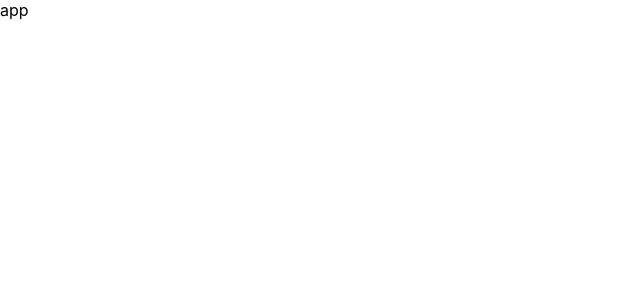
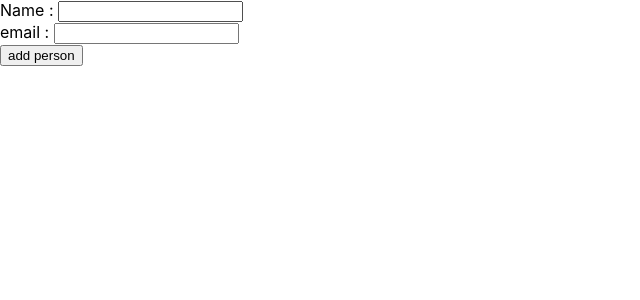
Before and after one commit to johannranudd/React-2.0, a React (Create React App) app: page / in a window 1280 px wide. Shown: the top 300 px of the page, without its empty margins (0-640 px from the left). Built offline with nearby package versions, Linux system fonts and the light colour scheme.

Commit message:
learning forms

```diff
--- a/src/App.js
+++ b/src/App.js
@@ -1,10 +1,11 @@
 // import logo from './logo.svg';
 // import './App.css';
+import Forms from './components/Forms.jsx';
 
 function App() {
   return (
     <>
-      <div>app</div>
+      <Forms />
     </>
   );
 }
--- /dev/null
+++ b/src/components/Forms.jsx
@@ -0,0 +1,46 @@
+import React, { useEffect, useState } from 'react';
+
+const Forms = () => {
+  const [firstName, setFirstName] = useState('');
+  const [email, setEmail] = useState('');
+  const [addPerson, setAddPerson] = useState(false);
+
+  const handleSubmit = (e) => {
+    e.preventDefault();
+    console.log('ello');
+    setAddPerson(true);
+  };
+  return (
+    <article>
+      <form action='' className='form'>
+        <div className='form-control'>
+          <label htmlFor='firstName'>Name : </label>
+          <input
+            type='text'
+            id='firstName'
+            name='firstName'
+            onChange={(e) => setFirstName(e.target.value)}
+          />
+        </div>
+
+        <div className='form-control'>
+          <label htmlFor='email'>email : </label>
+          <input
+            type='text'
+            id='email'
+            name='email'
+            onChange={(e) => setEmail(e.target.value)}
+          />
+        </div>
+
+        <button type='submit' onClick={handleSubmit}>
+          add person
+        </button>
+      </form>
+      <h1>{addPerson && firstName}</h1>
+      <h1>{addPerson && email}</h1>
+    </article>
+  );
+};
+
+export default Forms;
```
